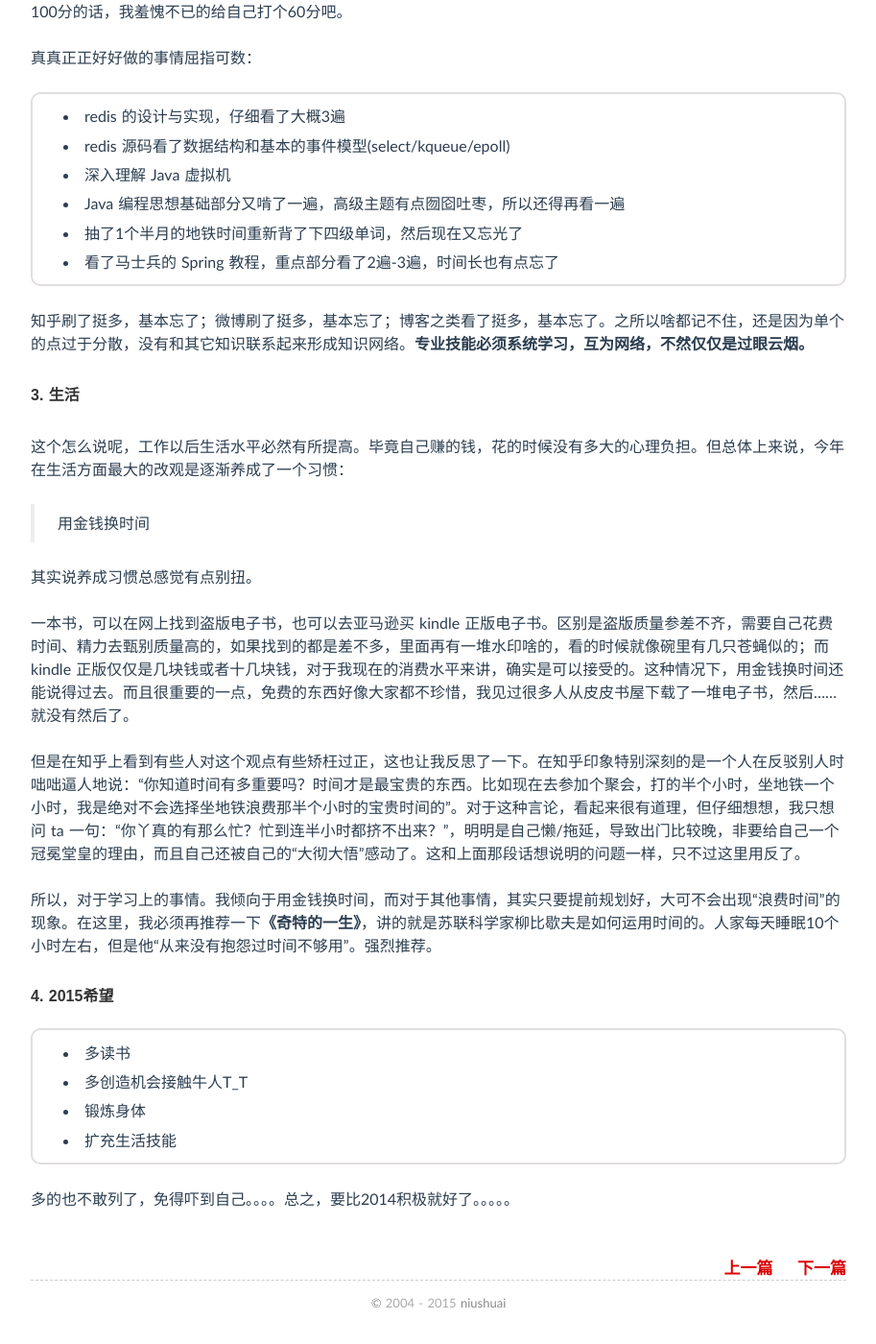
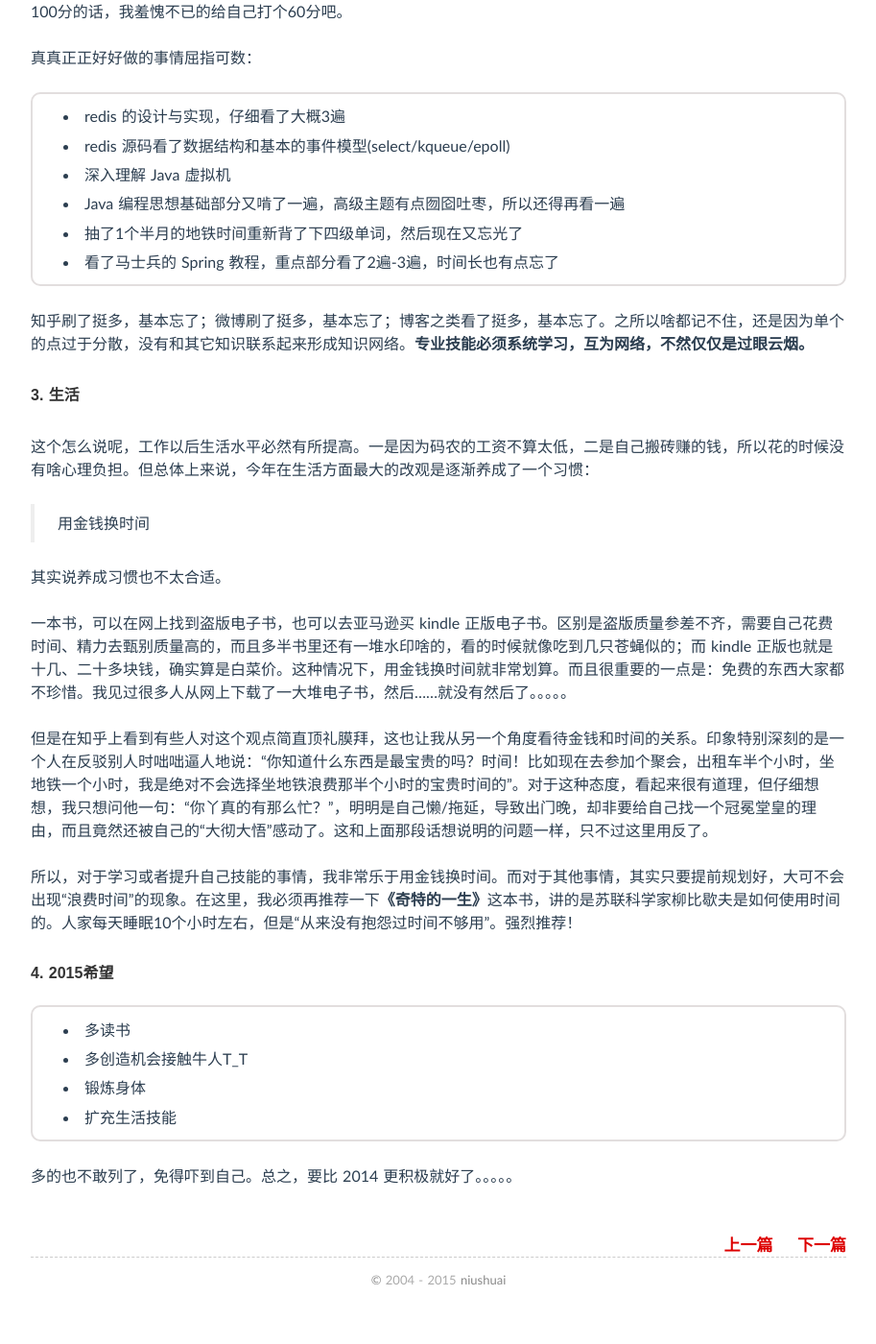
Before and after one commit to niushuai/blog, a Jekyll site: the page built from _posts/2014-12-28-2014-summary.md, in a window 1280 px wide and 1400 px high, scrolled down 1776 px. Shown: the whole window at 96% size, without its empty margins (183-1096 px from the left). Built offline with Jekyll 4.4.1, drawn with Linux system fonts in a browser that asks for light colours; Markdown is read by kramdown in place of the engine named in the settings; comment, search, counter and statistics services are not loaded; after the commit the page ends 3152 px from its top, so only the background shows below that; some of the changed text lies outside the part shown.

Commit message:
update old article

```diff
--- a/_posts/2014-12-28-2014-summary.md
+++ b/_posts/2014-12-28-2014-summary.md
@@ -19,13 +19,13 @@
 
 具体不想说了，我希望知道的人我都告诉了，也都聊过。
 
-那么，入职百度也将近2个月了。最大的感受只有一个字：忙。很有意思的是，我从一个极端走到了另一个极端：在新浪，大家基本不加班，6点多就走了，我7点吃完饭回来这一层基本就空了；而在百度（仅限我们组，其它组不清楚），10点也大有人在。这里我不想讨论加班的好与坏，因为我觉得无论加班与否，自己心里都清楚的很，是磨洋工还是主动提升业务能力、技术能力，只要稍微静下来想想就能知道。引用我在微博上看到的一句非常深刻的话：
+那么，入职百度也将近2个月了。最大的感受只有一个字：忙。很有意思的是，我从一个极端走到了另一个极端：在新浪，大家基本不加班，6点多就走了，我7点吃完饭回来这一层基本就空了；而在百度（仅限我们组，其它组不清楚），10点也大有人在。这里我不想讨论加班的好与坏，因为我觉得无论是否加班，每个人都十分清楚自己到底是在磨洋工还是主动提升业务能力、技术能力。这里我想引用在微博上看到的一段话（荣耀属于于宙）：
 
 > 这些年我一直提醒自己一件事情，千万不要自己感动自己。大部分人看似的努力，不过是愚蠢导致的。什么熬夜看书到天亮，连续几天只睡几小时，多久没放假了，如果这些东西也值得夸耀，那么富士康流水线上任何一个人都比你努力多了。人难免天生有自怜的情绪，唯有时刻保持清醒，才能看清真正的价值在哪里。
 
-这段话给了我很大的触动。直接导致我一直在思考这个问题：
+这段话简直一针见血。那么，有没有一个捷径：
 
-> **如何在各种因素的影响下更快的提升自己呢？**
+> **在各种因素的影响下更快的提升自己呢？**
 
 在百度，除了少数 Top 级别的大牛，剩下99%的工程师都只是这个庞然大物的一颗螺丝钉。而这些人中又有做的好的、做的不好的。区别在于优秀的人适应环境，平庸的人抱怨环境。这样看来，答案显而易见：**态度决定高度**。通过这一阵子的反思，我发现自己就存在这样的问题：主动性不强。说的直白点：看似忙碌的背后，本质却是一种偷懒，一种自我安慰。就像上面那段话一样，自己被自己虚假的“勤奋”感动，其实是自欺欺人。
 
@@ -52,17 +52,17 @@
 
 ####3. 生活
 
-这个怎么说呢，工作以后生活水平必然有所提高。毕竟自己赚的钱，花的时候没有多大的心理负担。但总体上来说，今年在生活方面最大的改观是逐渐养成了一个习惯：
+这个怎么说呢，工作以后生活水平必然有所提高。一是因为码农的工资不算太低，二是自己搬砖赚的钱，所以花的时候没有啥心理负担。但总体上来说，今年在生活方面最大的改观是逐渐养成了一个习惯：
 
 > 用金钱换时间
 
-其实说养成习惯总感觉有点别扭。
+其实说养成习惯也不太合适。
 
-一本书，可以在网上找到盗版电子书，也可以去亚马逊买 kindle 正版电子书。区别是盗版质量参差不齐，需要自己花费时间、精力去甄别质量高的，如果找到的都是差不多，里面再有一堆水印啥的，看的时候就像碗里有几只苍蝇似的；而 kindle 正版仅仅是几块钱或者十几块钱，对于我现在的消费水平来讲，确实是可以接受的。这种情况下，用金钱换时间还能说得过去。而且很重要的一点，免费的东西好像大家都不珍惜，我见过很多人从皮皮书屋下载了一堆电子书，然后……就没有然后了。
+一本书，可以在网上找到盗版电子书，也可以去亚马逊买 kindle 正版电子书。区别是盗版质量参差不齐，需要自己花费时间、精力去甄别质量高的，而且多半书里还有一堆水印啥的，看的时候就像吃到几只苍蝇似的；而 kindle 正版也就是十几、二十多块钱，确实算是白菜价。这种情况下，用金钱换时间就非常划算。而且很重要的一点是：免费的东西大家都不珍惜。我见过很多人从网上下载了一大堆电子书，然后……就没有然后了。。。。。
 
-但是在知乎上看到有些人对这个观点有些矫枉过正，这也让我反思了一下。在知乎印象特别深刻的是一个人在反驳别人时咄咄逼人地说：“你知道时间有多重要吗？时间才是最宝贵的东西。比如现在去参加个聚会，打的半个小时，坐地铁一个小时，我是绝对不会选择坐地铁浪费那半个小时的宝贵时间的”。对于这种言论，看起来很有道理，但仔细想想，我只想问 ta 一句：“你丫真的有那么忙？忙到连半小时都挤不出来？”，明明是自己懒/拖延，导致出门比较晚，非要给自己一个冠冕堂皇的理由，而且自己还被自己的“大彻大悟”感动了。这和上面那段话想说明的问题一样，只不过这里用反了。
+但是在知乎上看到有些人对这个观点简直顶礼膜拜，这也让我从另一个角度看待金钱和时间的关系。印象特别深刻的是一个人在反驳别人时咄咄逼人地说：“你知道什么东西是最宝贵的吗？时间！比如现在去参加个聚会，出租车半个小时，坐地铁一个小时，我是绝对不会选择坐地铁浪费那半个小时的宝贵时间的”。对于这种态度，看起来很有道理，但仔细想想，我只想问他一句：“你丫真的有那么忙？”，明明是自己懒/拖延，导致出门晚，却非要给自己找一个冠冕堂皇的理由，而且竟然还被自己的“大彻大悟”感动了。这和上面那段话想说明的问题一样，只不过这里用反了。
 
-所以，对于学习上的事情。我倾向于用金钱换时间，而对于其他事情，其实只要提前规划好，大可不会出现“浪费时间”的现象。在这里，我必须再推荐一下**《奇特的一生》**，讲的就是苏联科学家柳比歇夫是如何运用时间的。人家每天睡眠10个小时左右，但是他“从来没有抱怨过时间不够用”。强烈推荐。
+所以，对于学习或者提升自己技能的事情，我非常乐于用金钱换时间。而对于其他事情，其实只要提前规划好，大可不会出现“浪费时间”的现象。在这里，我必须再推荐一下**《奇特的一生》**这本书，讲的是苏联科学家柳比歇夫是如何使用时间的。人家每天睡眠10个小时左右，但是“从来没有抱怨过时间不够用”。强烈推荐！
 
 ####4. 2015希望
 
@@ -71,4 +71,4 @@
 * 锻炼身体
 * 扩充生活技能
 
-多的也不敢列了，免得吓到自己。。。。总之，要比2014积极就好了。。。。。
+多的也不敢列了，免得吓到自己。总之，要比 2014 更积极就好了。。。。。
```
Also changed, not shown: _posts/2014-12-26-thinking_in_java_chapter21.md (+2 -2 lines).
